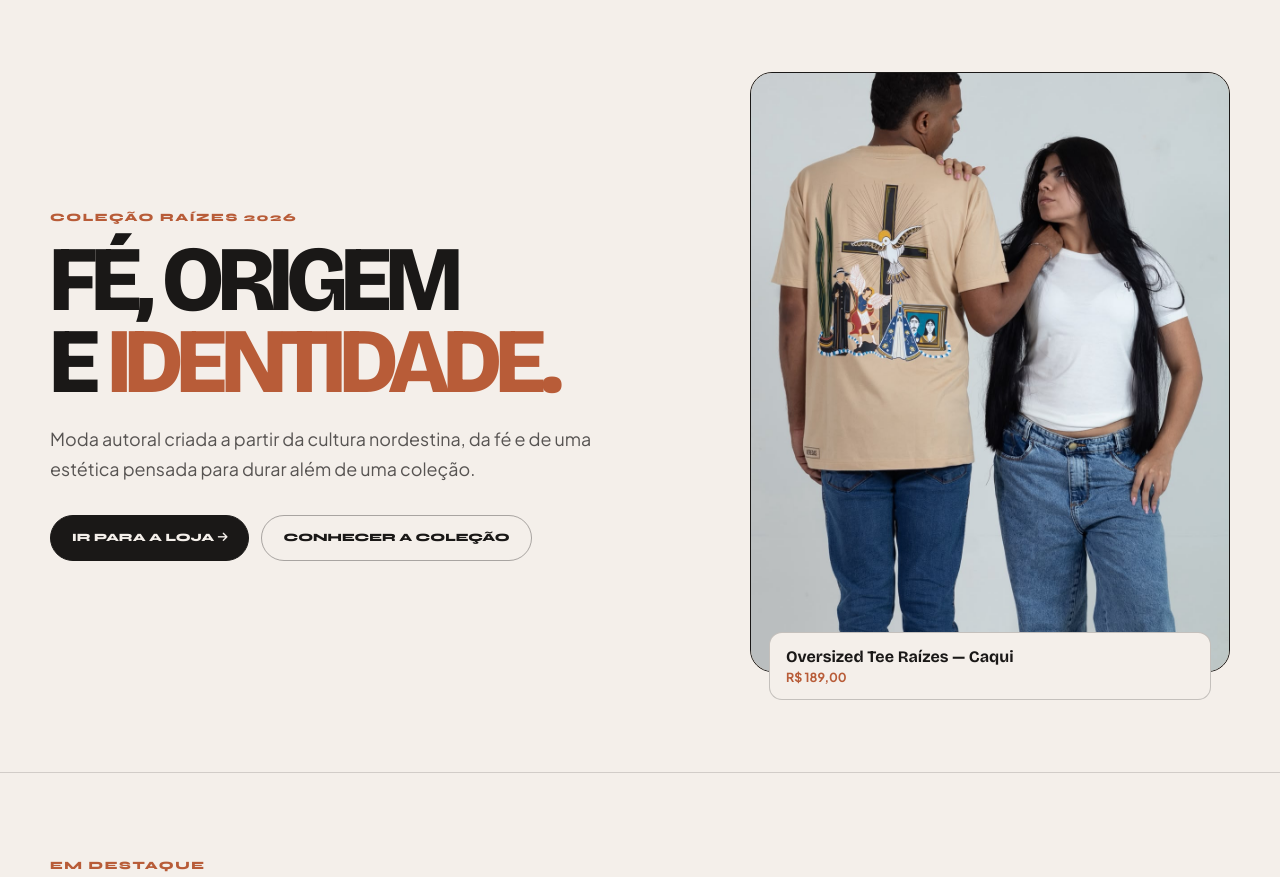
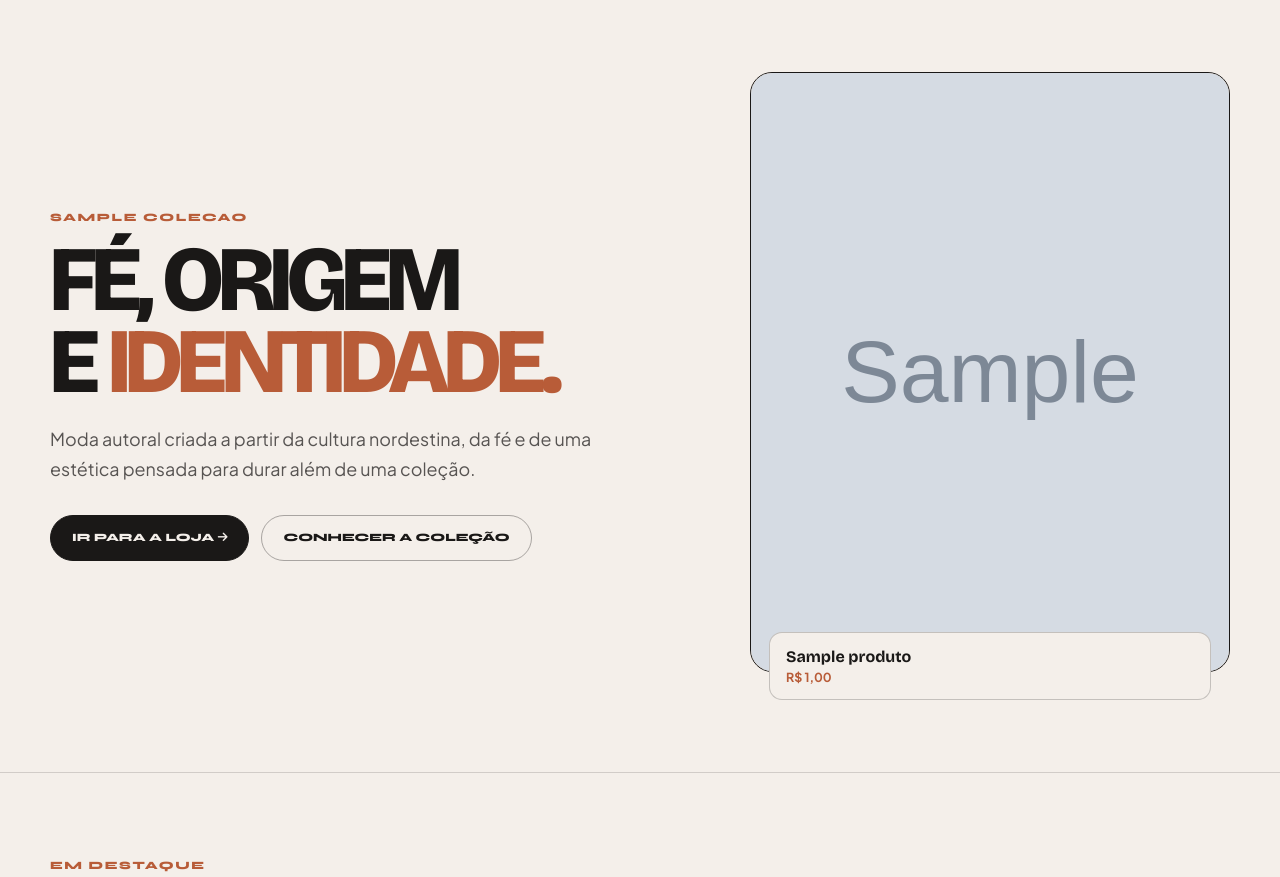
Before and after one commit to davimaltez/teste_xilo, a Django app: page / in a window 1280 px wide. Shown: the part 79-956 px from the top of the page. Run offline with Django 5.2, Linux system fonts and the light colour scheme; tables that the repository leaves empty hold one stand-in row (values such as "Sample post"); grey boxes marked "Sample" are stand-in pictures.

Commit message:
Adicionando ao painel interativo a parte de imagem e descricao das colecoes, correcaodas pecas em destaque e ordem

```diff
--- a/loja/admin.py
+++ b/loja/admin.py
@@ -49,7 +49,11 @@ class ColecaoAdmin(CamposAdminMixin, admin.ModelAdmin):
     list_display = (
         'nome',
         'slug',
+        'ordem',
     )
+
+    fields = ('nome', 'slug', 'descricao', 'imagem', 'ordem')
+    ordering = ('ordem', 'id')
 
     prepopulated_fields = {
         'slug': ('nome',)
--- a/loja/models.py
+++ b/loja/models.py
@@ -16,6 +16,20 @@ class Colecao(models.Model):
     nome = models.CharField(max_length=100)
 
     slug = models.SlugField(unique=True)
+
+    imagem = models.ImageField(
+        'Imagem da coleção',
+        upload_to='colecoes/',
+        blank=True,
+        null=True,
+    )
+
+    descricao = models.TextField('Descrição', blank=True)
+
+    ordem = models.PositiveIntegerField(
+        default=0,
+        help_text='Menores números aparecem primeiro.',
+    )
 
     def __str__(self):
         return self.nome
--- a/loja/static/js/script.js
+++ b/loja/static/js/script.js
@@ -42,7 +42,7 @@ function card(p) {
 }
 
 function renderHome() {
-  document.getElementById('home-grid').innerHTML = products.slice(0, 3).map(card).join('');
+  document.getElementById('home-grid').innerHTML = products.filter(p => p.destaque).slice(0, 3).map(card).join('');
 }
 
 function renderShop() {
@@ -69,9 +69,9 @@ function setCategory(category) {
   renderShop();
 }
 
-function openCollection(collectionName) {
+function openCollection(collectionSlug) {
   navigate('shop');
-  const list = products.filter(p => p.collection === collectionName);
+  const list = products.filter(p => p.collectionSlug === collectionSlug);
   document.getElementById('product-count').textContent = `${list.length} ${list.length === 1 ? 'produto' : 'produtos'}`;
   document.getElementById('shop-grid').innerHTML = list.map(card).join('');
 }
--- a/loja/templates/loja/index.html
+++ b/loja/templates/loja/index.html
@@ -1,4 +1,4 @@
-{% load static %}
+{% load static i18n %}
 <!DOCTYPE html>
 <html lang="pt-BR">
 <head>
@@ -72,7 +72,9 @@
     <section class="hero">
       <div class="container hero-grid">
         <div>
-          <p class="eyebrow">Coleção Raízes 2026</p>
+          {% if produto_hero.colecao %}
+          <p class="eyebrow">{{ produto_hero.colecao.nome }}</p>
+          {% endif %}
           <h1 class="hero-title">FÉ, ORIGEM<br>E <span>IDENTIDADE.</span></h1>
           <p class="hero-text">Moda autoral criada a partir da cultura nordestina, da fé e de uma estética pensada para durar além de uma coleção.</p>
           <div class="actions">
@@ -82,15 +84,19 @@
             <button class="secondary" onclick="navigate('collections')">Conhecer a coleção</button>
           </div>
         </div>
+        {% if produto_hero %}
         <div class="hero-photo">
           <div class="hero-photo-frame">
-            <img src="imagens/img3.jpeg" alt="Camiseta VEREDAS">
+            {% if imagem_hero.imagem %}
+            <img src="{{ imagem_hero.imagem.url }}" alt="{{ produto_hero.nome }}">
+            {% endif %}
           </div>
           <div class="caption">
-            <strong>Oversized Tee Raízes — Caqui</strong>
-            <span>R$ 189,00</span>
+            <strong>{{ produto_hero.nome }}</strong>
+            <span>{% language "pt-br" %}R$ {{ produto_hero.preco|floatformat:2 }}{% endlanguage %}</span>
           </div>
         </div>
+        {% endif %}
       </div>
     </section>
 
@@ -145,17 +151,21 @@
           <h1 class="page-title">Coleções</h1>
         </div>
       </div>
+      {% for colecao in colecoes %}
       <article class="collection-card">
         <div class="collection-img">
-          <img src="imagens/img2.jpeg" alt="Coleção Raízes">
+          {% if colecao.imagem %}
+          <img src="{{ colecao.imagem.url }}" alt="{{ colecao.nome }}">
+          {% endif %}
         </div>
         <div class="collection-copy">
-          <p class="eyebrow">Coleção 01</p>
-          <h2>Raízes</h2>
-          <p>A primeira coleção da VEREDAS parte da fé, dos símbolos e da força visual do sertão para criar peças autorais com linguagem contemporânea.</p>
-          <button class="primary" onclick="openCollection('Raízes')">Ver coleção</button>
+          <p class="eyebrow">Coleção {{ forloop.counter|stringformat:"02d" }}</p>
+          <h2>{{ colecao.nome }}</h2>
+          <p>{{ colecao.descricao|linebreaksbr }}</p>
+          <button class="primary" onclick="openCollection('{{ colecao.slug|escapejs }}')">Ver coleção</button>
         </div>
       </article>
+      {% endfor %}
     </div>
   </main>
 
@@ -234,7 +244,10 @@
     {% for produto in produtos %}
     {
         "id": {{ produto.id }},
+        "destaque": {{ produto.destaque|yesno:"true,false" }},
         "name": "{{ produto.nome|escapejs }}",
+
+        "collectionSlug": "{{ produto.colecao.slug|default:''|escapejs }}",
 
         "collection": "{{ produto.colecao.nome|default:'Sem coleção'|escapejs }}",
 
--- a/loja/views.py
+++ b/loja/views.py
@@ -5,7 +5,7 @@ from django.http import JsonResponse
 from django.shortcuts import render
 from django.views.decorators.csrf import ensure_csrf_cookie
 from django.views.decorators.http import require_POST
-from .models import Produto, VariacaoProduto, ImagemProduto
+from .models import Produto, VariacaoProduto, ImagemProduto, Colecao
 
 
 @ensure_csrf_cookie
@@ -19,12 +19,20 @@ def home(request):
     ).select_related(
         'categoria',
         'colecao'
-    ).order_by('-destaque', 'ordem', 'id')
+    ).order_by('ordem', 'id')
+
+    produto_hero = produtos.filter(destaque=True).first()
+    imagem_hero = next(iter(produto_hero.imagens.all()), None) if produto_hero else None
 
     return render(
         request,
         'loja/index.html',
-        {'produtos': produtos}
+        {
+            'produtos': produtos,
+            'colecoes': Colecao.objects.order_by('ordem', 'id'),
+            'produto_hero': produto_hero,
+            'imagem_hero': imagem_hero,
+        }
     )
 
 @require_POST
```
Also changed, not shown: loja/migrations/0006_colecao_imagem_descricao_ordem.py (added), media/colecoes/imagem_meio_cortada.png (added).
